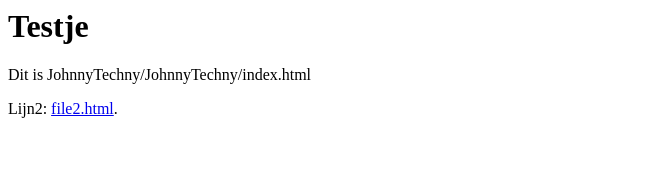
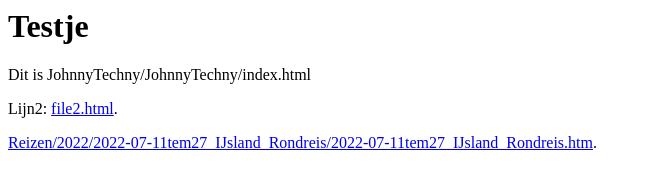
Before and after one commit to JohnnyTechny/JohnnyTechny, a plain HTML site: page index.html in a window 1280 px wide. Shown: the whole page, without its empty margins (0-651 px from the left). Drawn offline with Linux system fonts and the light colour scheme.

Commit message:
Update index.html

```diff
--- a/index.html
+++ b/index.html
@@ -1,3 +1,4 @@
 <h1>Testje</h1>
   <p>Dit is JohnnyTechny/JohnnyTechny/index.html
   <p>Lijn2: <a href="file2.html">file2.html</a>.
+<p><a href="Reizen/2022/2022-07-11tem27_IJsland_Rondreis/2022-07-11tem27_IJsland_Rondreis.htm">Reizen/2022/2022-07-11tem27_IJsland_Rondreis/2022-07-11tem27_IJsland_Rondreis.htm</a>.
```
